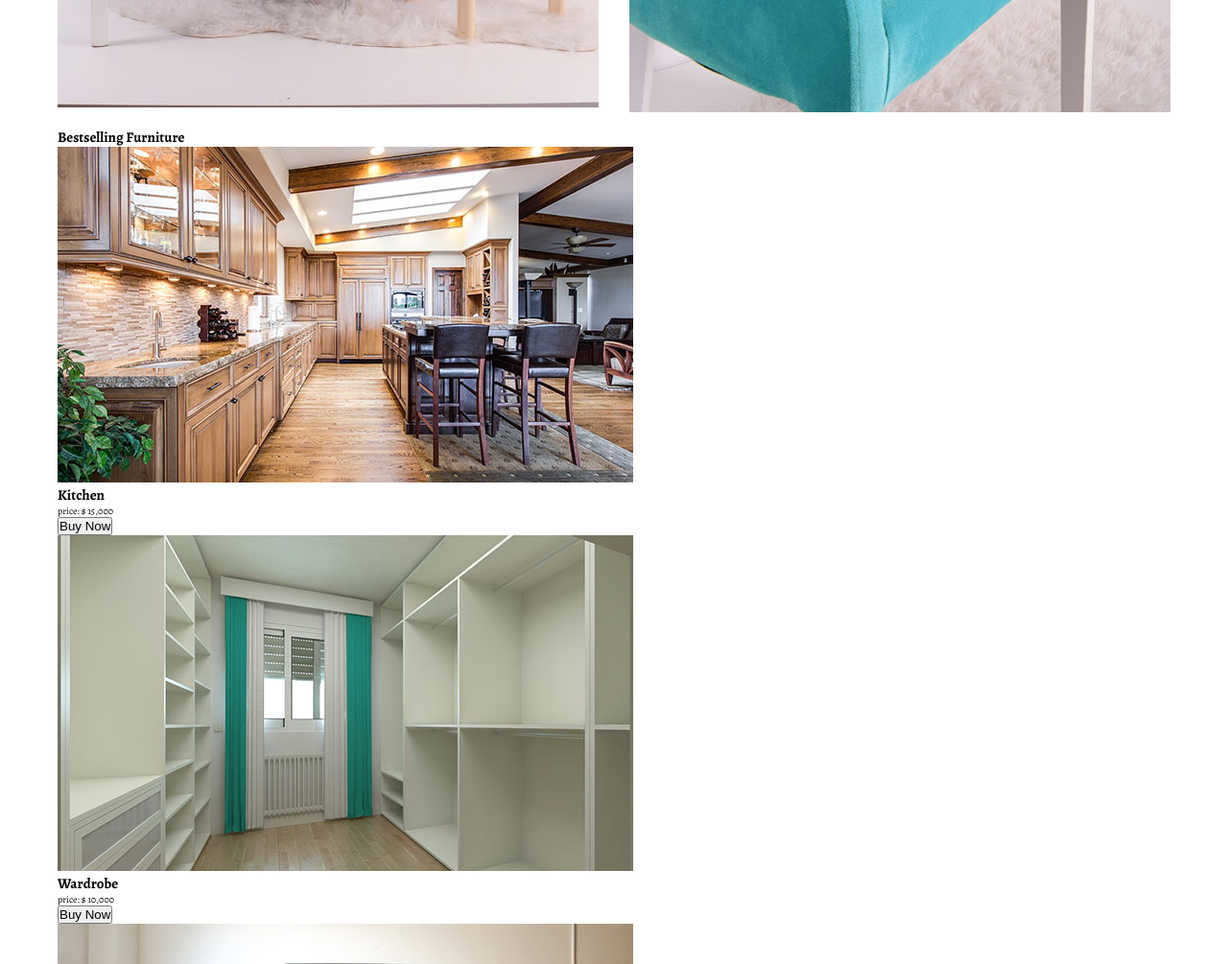
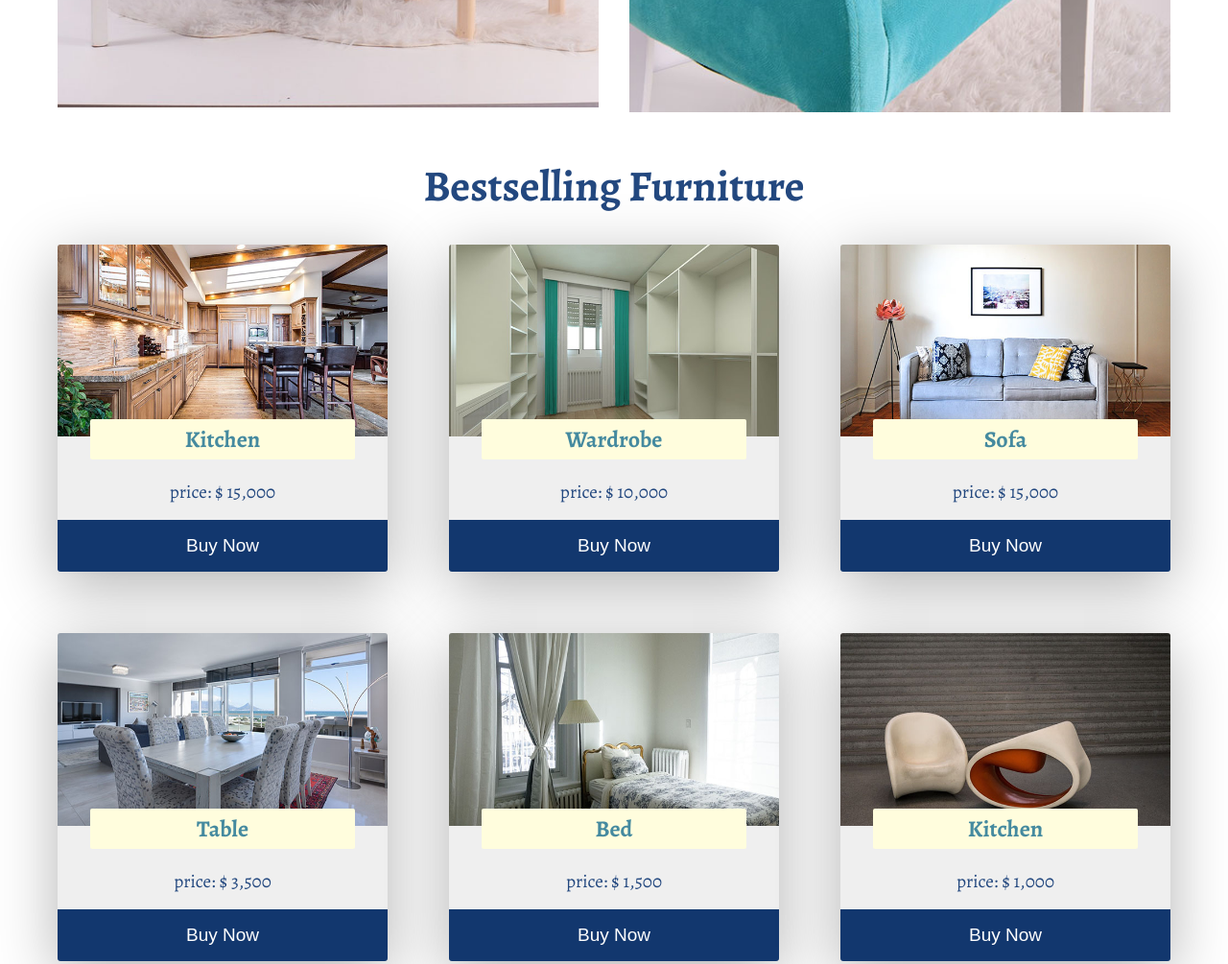
Before and after one commit to uzoezie/furniture-store-george-lomidze, a plain HTML site: page index.html in a window 1280 px wide. Shown: the part 1400-2405 px from the top of the page at 96% size. Drawn offline with nearby package versions, Linux system fonts and the light colour scheme.

Commit message:
Bestselling Furniture CSS

```diff
--- a/style.css
+++ b/style.css
@@ -447,4 +447,60 @@ body {
     grid-column: 2/10;
     grid-row: 6/7;
 }
+
+.bestselling-furniture-header {
+    font-size: 4.5rem;
+    color: #23487f;
+    text-align: center;
+    margin: 3rem 0;
+}
+
+.bestselling-furniture-cards {
+    display: grid;
+    grid-template-columns: repeat(auto-fit, minmax(30rem, 1fr));
+    grid-gap: 6.4rem;
+}
+
+.bestselling-furniture-card {
+    background-color: #efefef;
+    box-shadow: 0 1.5rem 6rem rgba(0, 0, 0, .3);
+}
+
+.bestselling-furniture-img {
+    width: 100%;
+    border-radius: .3rem .3rem 0 0;
+}
+
+.bestselling-furniture-heading {
+    background-color: #fffddd;
+    width: 80%;
+    margin: auto;
+    text-align: center;
+    font-size: 2.4rem;
+    color: #458a9f;
+    padding: .5rem 0;
+    border-radius: .2rem;
+    transform: translateY(-50%);
+}
+
+.bestselling-furniture-paragraph {
+    font-size: 1.9rem;
+    color: #23487f;
+    text-align: center;
+    margin-bottom: 1.6rem;
+}
+
+.bestselling-furniture-btn {
+    width: 100%;
+    padding: 1.6rem 0;
+    background-color: #12376e;
+    font-size: 1.9rem;
+    color: #fff;
+    border: none;
+    border-radius: 0 0 .3rem .3rem;
+}
+
+.bestselling-furniture-btn:hover {
+    background-color: #23487f;
+}
 /* end of bestselling furniture */
```
